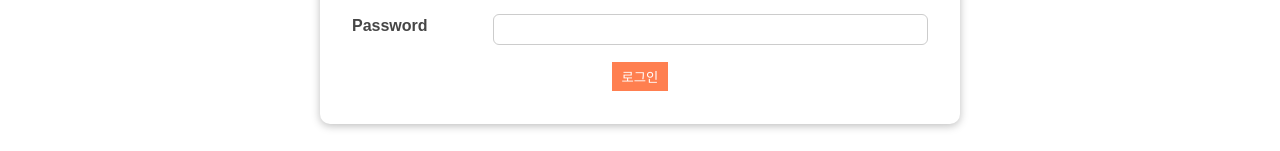
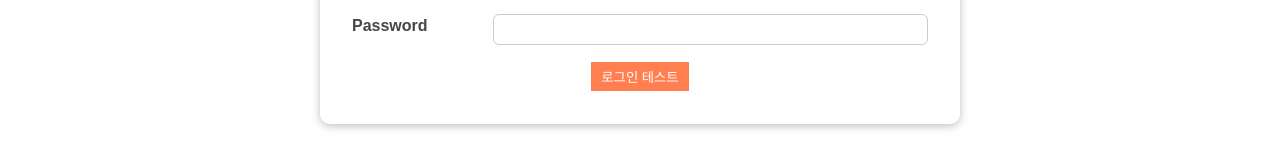
Before and after one commit to huksjh/react_udemy_todo2, a React (Create React App) app: page / in a window 1280 px wide. Shown: the part 321-472 px from the top of the page. Built offline with nearby package versions, Linux system fonts and the light colour scheme.

Commit message:
어디 수정된거니

```diff
--- a/src/components/Login/Login.js
+++ b/src/components/Login/Login.js
@@ -100,7 +100,7 @@ const Login = props => {
                 </div>
                 <div className={classes.actions}>
                     <Button type="submit" className={classes.btn} disabled={!formIsValid}>
-                        로그인
+                        로그인 테스트
                     </Button>
                 </div>
             </form>
```
